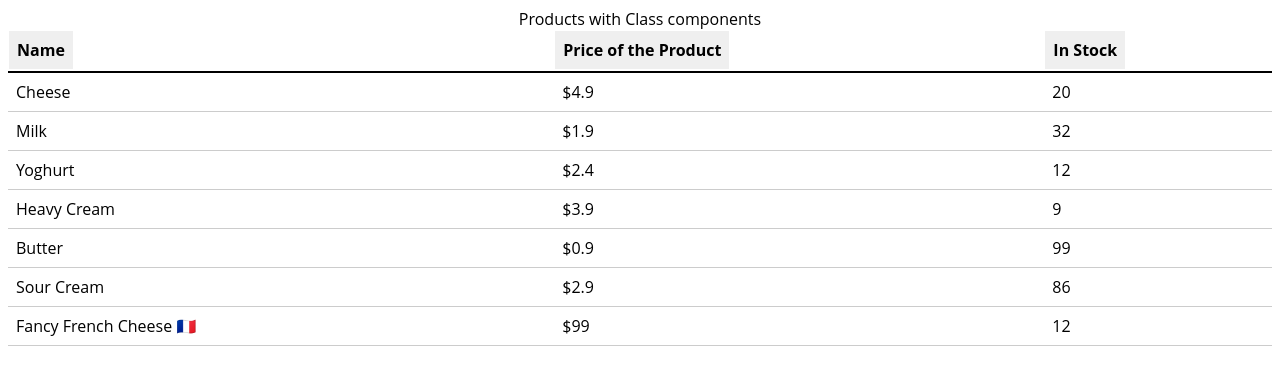
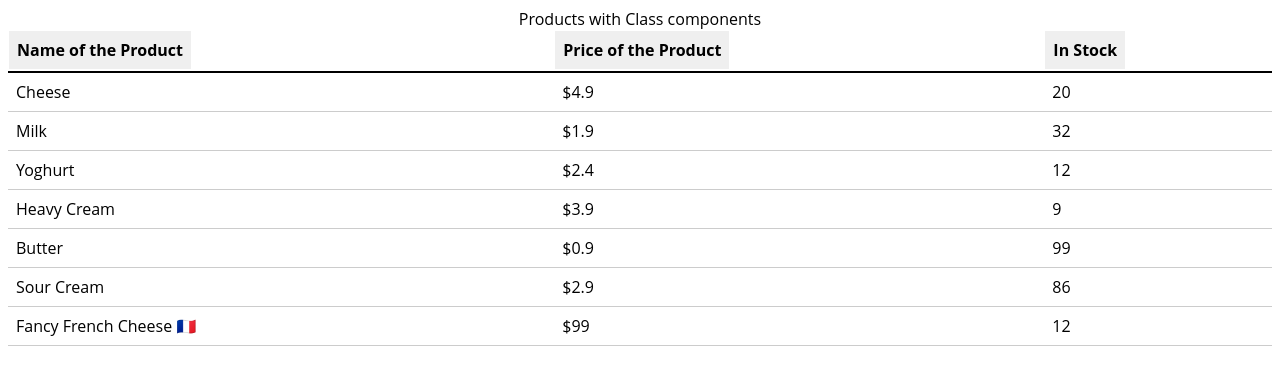
Before and after one commit to kumarsandeepramanath/create-react-app, a React (Create React App) app in the folder songs/: page / in a window 1280 px wide. Shown: the top 374 px of the page. Built offline with nearby package versions, Linux system fonts and the light colour scheme.

Commit message:
Sortable tables 4

```diff
--- a/songs/src/components/TableSortClass.js
+++ b/songs/src/components/TableSortClass.js
@@ -54,7 +54,7 @@ const ProductTable = (props) => {
               onClick={() => requestSort('name')}
               className={getClassNamesFor('name')}
             >
-              Name
+              Name of the Product
             </button>
           </th>
           <th>
```
